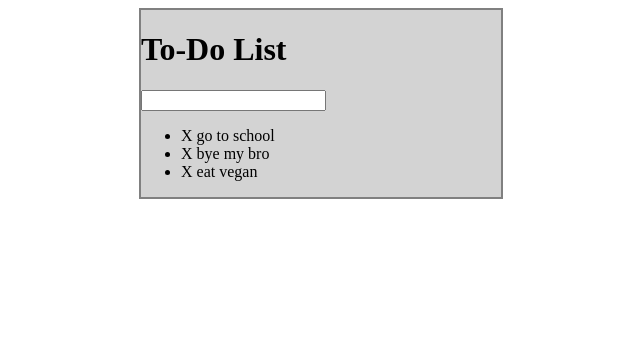
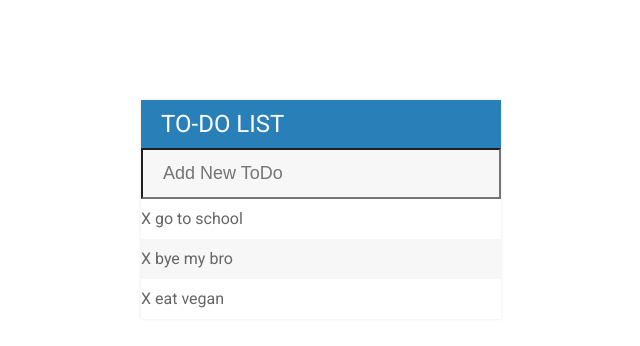
Before and after one commit to web-developer-bootcamp/ToDoList, a plain HTML site: page index.html in a window 1280 px wide. Shown: the whole page, without its empty margins (319-959 px from the left). Drawn offline with nearby package versions, Linux system fonts and the light colour scheme.

Commit message:
add style

```diff
--- a/assets/css/todo.css
+++ b/assets/css/todo.css
@@ -1,15 +1,58 @@
 body{
     background-color: white;
+    font-family: Roboto;
 }
 
 #container{
-    background-color: lightgrey;
     width: 360px;
-    margin: 0 auto;
-    border: 2px solid grey;
+    margin: 100px auto;
+    background-color: #f7f7f7;
+    box-shadow: 0 0 3px rgba(0,0,0,0.1);
 }
 
 .completed{
     color: gray;
     text-decoration: line-through;
 }
+
+h1{
+    background-color: #2980b9;
+    color: white;
+    margin: 0;
+    padding: 10px 20px;
+    text-transform: uppercase;
+    font-size: 24px;
+    font-weight: normal;
+}
+
+input{
+    font-size: 18px;
+    background-color: #f7f7f7;
+    width: 100%;
+    padding: 13px 13px 13px 20px;
+    box-sizing: border-box;
+    color: #2980b9;
+}
+
+input:focus{
+    background-color: #fff;
+    border: 3px solid #2980b9;
+    outline: none;
+}
+
+ul{
+    list-style: none;
+    margin: 0;
+    padding: 0;
+}
+
+li{
+    background-color: #fff;
+    height: 40px;
+    line-height: 40px;
+    color: #666;
+}
+
+li:nth-child(2n){
+    background-color: #f7f7f7;
+}
--- a/index.html
+++ b/index.html
@@ -5,13 +5,14 @@
     <meta name="viewport" content="width=device-width, initial-scale=1.0">
     <meta http-equiv="X-UA-Compatible" content="ie=edge">
     <script src="./node_modules/jquery/dist/jquery.js"></script>
+    <link href="https://fonts.googleapis.com/css?family=Roboto:400,500&display=swap" rel="stylesheet">
     <link rel="stylesheet" href="./assets/css/todo.css">
     <title>To Do List</title>
 </head>
 <body>
     <div id="container">
         <h1>To-Do List</h1>
-        <input type="text">
+        <input type="text" placeholder="Add New ToDo">
         <ul>
             <li><span>X</span> go to school</li>
             <li><span>X</span> bye my bro</li>
```
